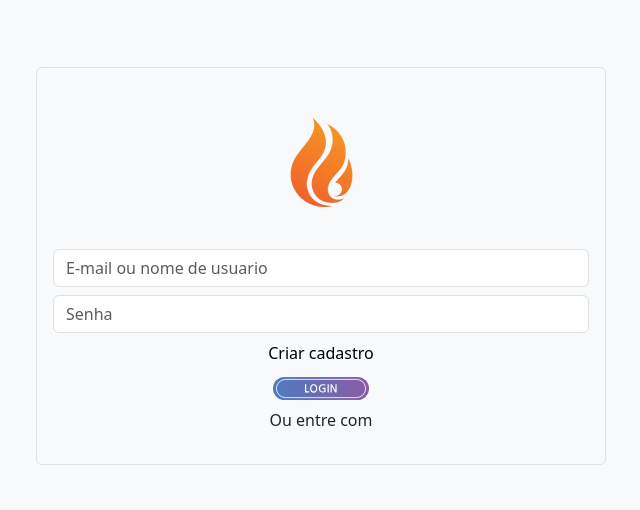
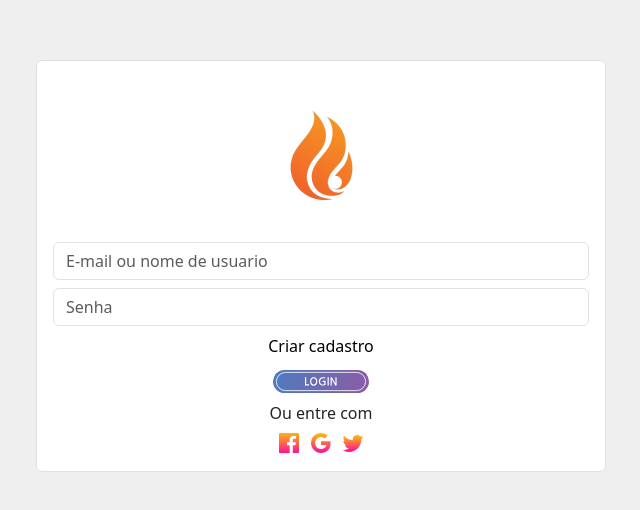
Before and after one commit to AndersonCruzSilva/Projeto-Fintech-FIAP, a plain HTML site: page index.html in a window 1280 px wide. Shown: the part 134-644 px from the top of the page, without its empty margins (319-959 px from the left). Drawn offline with nearby package versions, Linux system fonts and the light colour scheme.

Commit message:
adicionado login por provider

```diff
--- a/css/style.css
+++ b/css/style.css
@@ -11,8 +11,20 @@ button {
     all: unset;
 }
 
-.link-cadastro{
+.link-cadastro {
     color: #000;
     text-decoration: none;
     margin-bottom: 0.6rem;
 }
+
+.box-login {
+    background-color: #FFF;
+}
+
+.background {
+    background-color: #efefef;
+    width: 100%;
+    height: 100%;
+    display: flex;
+    align-items: center;
+}
--- a/index.html
+++ b/index.html
@@ -7,25 +7,24 @@
     <title>Projeto Fintech</title>
     <link href="https://cdn.jsdelivr.net/npm/bootstrap@5.3.3/dist/css/bootstrap.min.css" rel="stylesheet"
         integrity="sha384-QWTKZyjpPEjISv5WaRU9OFeRpok6YctnYmDr5pNlyT2bRjXh0JMhjY6hW+ALEwIH" crossorigin="anonymous">
-    <!-- <link href="./assets/dist/css/bootstrap.min.css" rel="stylesheet"> -->
     <link rel="stylesheet" href="./css/style.css">
 
 </head>
 
-<body style="background-color: #ffcc00;" class="d-flex align-items-center bg-body-tertiary">
+<body class="d-flex align-items-center bg-body-tertiary">
+
+    <div class="background">
         <div class="container">
-
-
-
             <form action="" id="cadastro" name="cadastro" method="post">
                 <div class="row d-flex justify-content-center">
-                <div class="col-6 border rounded p-3">
+                    <div class="col-6 border rounded p-3 box-login">
                         <div class="d-flex justify-content-center">
                             <img src="./images/logo1.png" alt="">
                         </div>
 
                         <div class="my-2">
-                        <input type="text" class="form-control" id="usuario" placeholder="E-mail ou nome de usuario">
+                            <input type="text" class="form-control" id="usuario"
+                                placeholder="E-mail ou nome de usuario">
                         </div>
 
                         <div class="my-2">
@@ -41,7 +40,12 @@
 
                         </div>
                         <div class="mt-2 d-flex justify-content-center">
-                        <p>Ou entre com</p>
+                            <span>Ou entre com</span>
+                        </div>
+                        <div class="mt-1 d-flex justify-content-center gap-2">
+                            <a href="#"><img src="./images/facebook.svg" alt="Faça seu login com o Facebook"></a>
+                            <a href="#"><img src="./images/google.svg" alt="Faça seu login com o Google"></a>
+                            <a href="#"><img src="./images/twitter.svg" alt="Faça seu login com o Twitter"></a>
                         </div>
                     </div>
 
@@ -52,6 +56,9 @@
             </form>
         </div>
 
+    </div>
+
+
 
     <script src="https://cdn.jsdelivr.net/npm/bootstrap@5.3.3/dist/js/bootstrap.bundle.min.js"
         integrity="sha384-YvpcrYf0tY3lHB60NNkmXc5s9fDVZLESaAA55NDzOxhy9GkcIdslK1eN7N6jIeHz"
```
Also changed, not shown: images/facebook.svg (added), images/google.svg (added), images/twitter.svg (added). Lines whose indentation alone changed are shown as unchanged.
